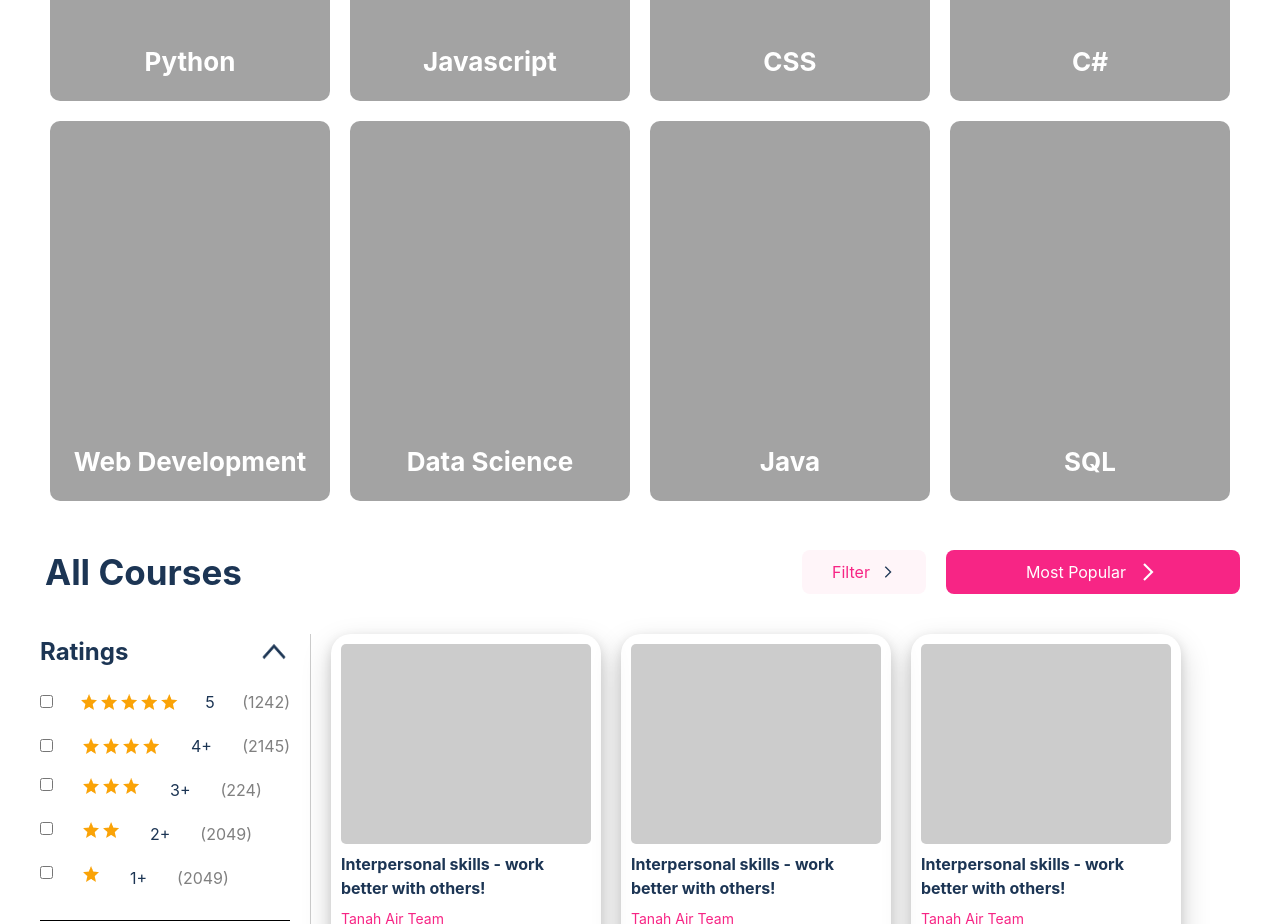
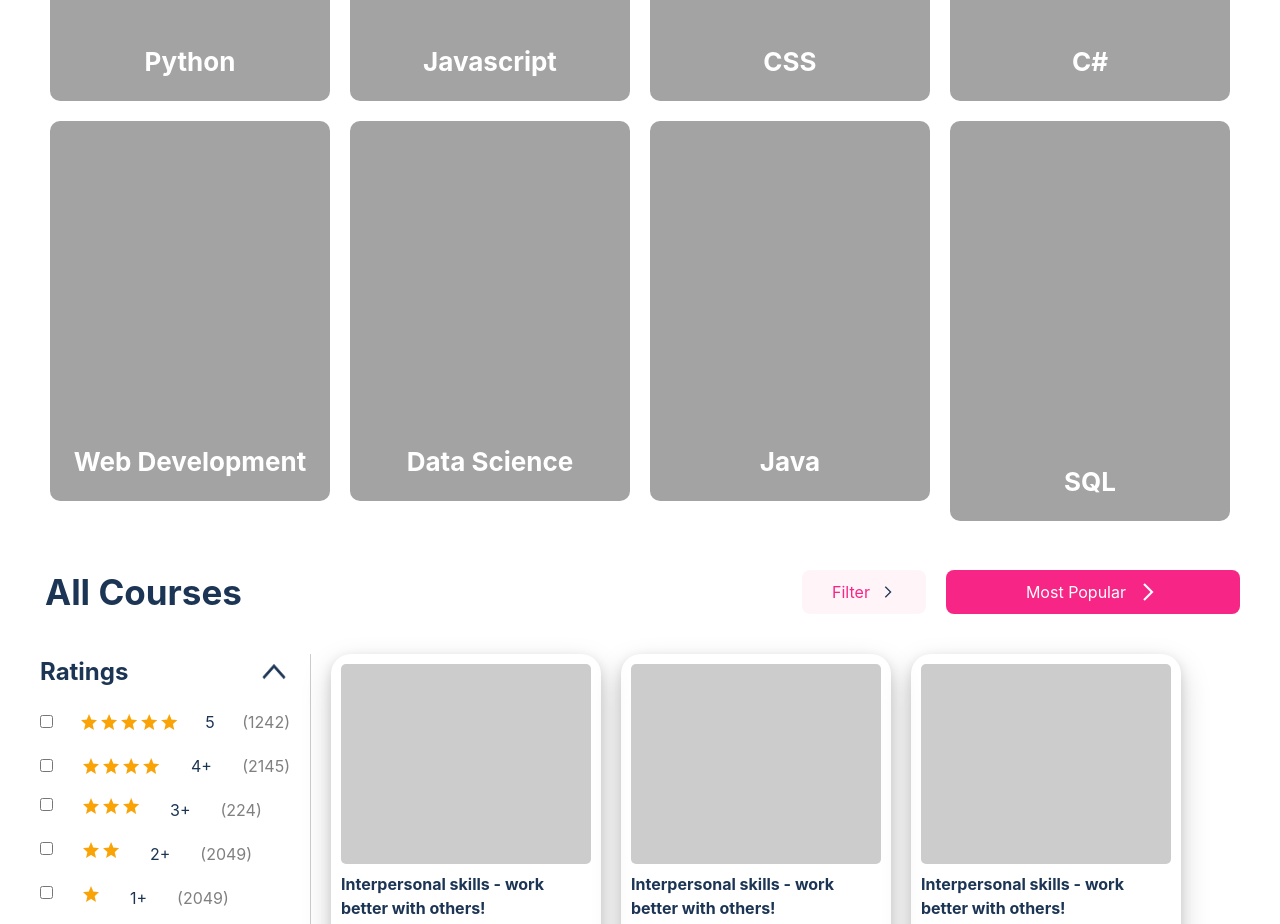
Before and after one commit to hursedhimmatov7-del/GIT4, a website: page src/page2.html in a window 1280 px wide. Shown: the part 1320-2244 px from the top of the page. Drawn offline with nearby package versions, Linux system fonts and the light colour scheme; files that its build step writes are made by us from their sources.

Commit message:
last commit

```diff
--- a/src/page2.html
+++ b/src/page2.html
@@ -4,7 +4,7 @@
     <meta charset="UTF-8" />
     <meta name="viewport" content="width=device-width, initial-scale=1.0" />
     <title>Document</title>
-    <link rel="stylesheet" href="output.css" />
+    <link rel="stylesheet" href="./output.css" />
   </head>
   <body>
     <header class="p-5 lg:px-0 lg:py-10">
@@ -190,7 +190,7 @@
             <p class="flex text-[26px] font-bold text-white p-[20px]">Java</p>
           </div>
           <div
-            class="w-[280px] h-[380px] bg-[#A3A3A3] rounded-[10px] flex items-end justify-center"
+            class="w-[280px] h-[400px] bg-[#A3A3A3] rounded-[10px] flex items-end justify-center"
           >
             <p class="flex text-[26px] font-bold text-white p-[20px]">SQL</p>
           </div>
@@ -376,7 +376,7 @@
               </div>
             </div>
           </aside>
-          <img src="Separator.png" alt="" />
+          <img src="Separator.png" class="hidden lg:flex" alt="" />
           <aside class="flex flex-col items-center justify-center">
             <div class="flex flex-wrap gap-[20px]">
               <div
```
